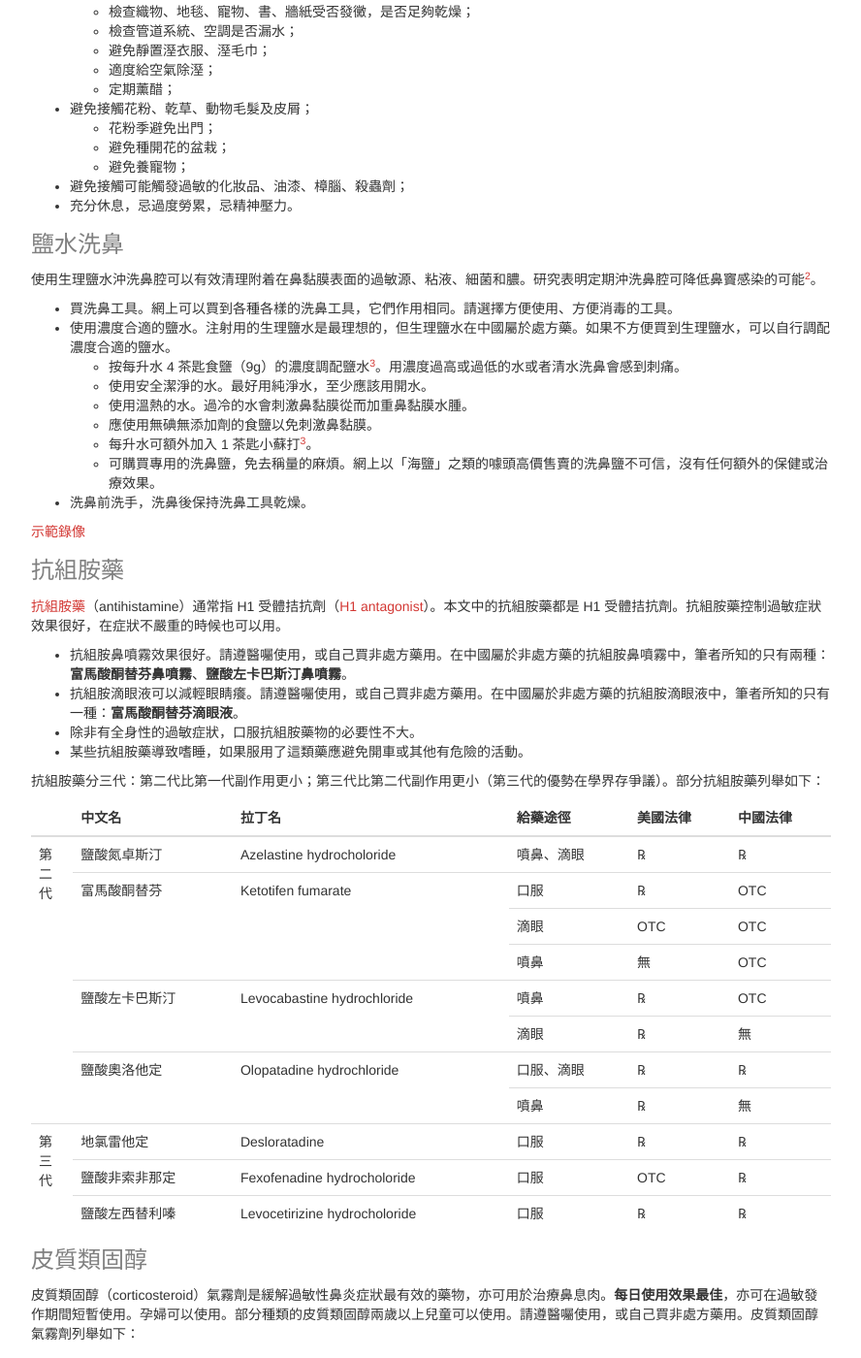
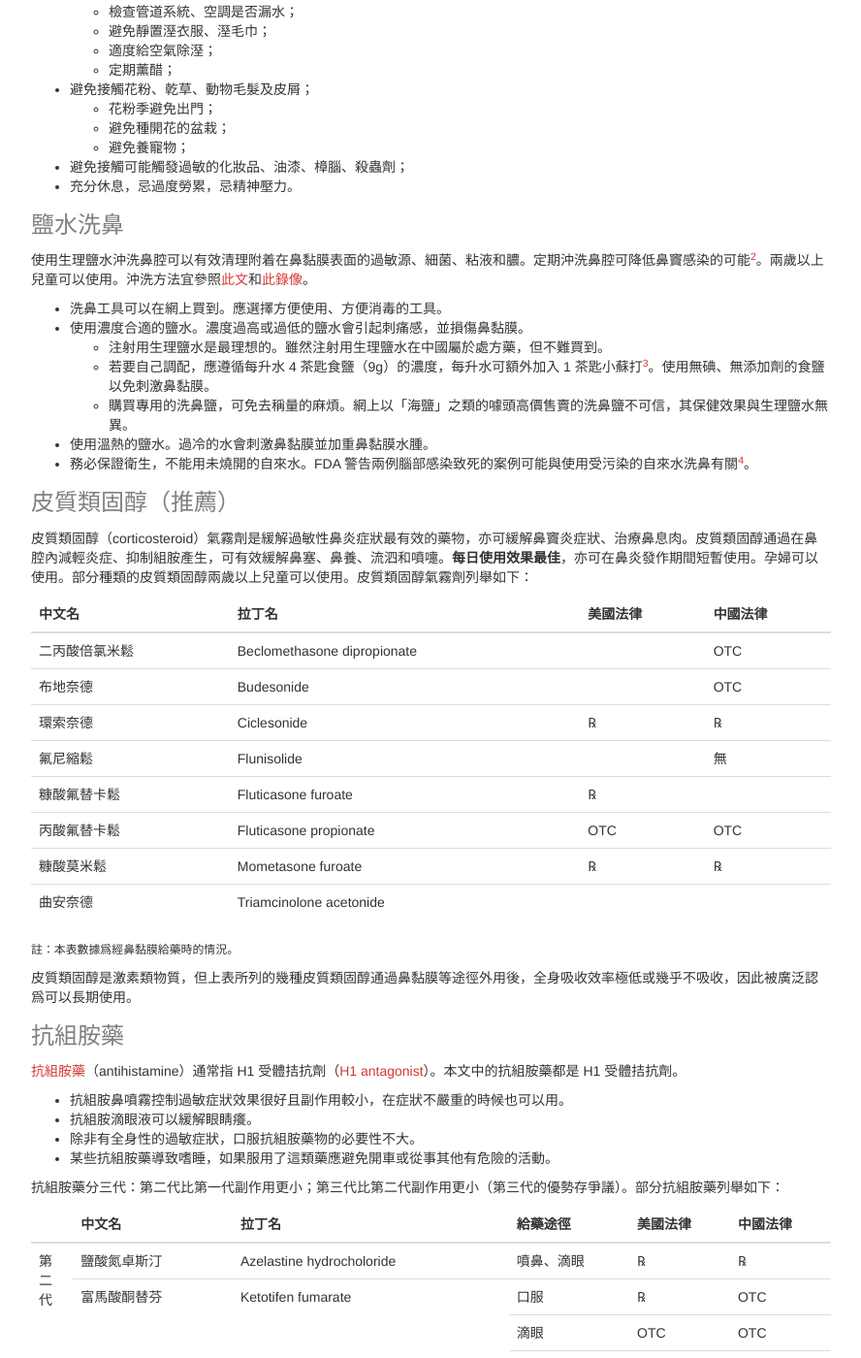
Before and after one commit to dancju/dancju.github.io, a Jekyll site: the page built from _posts/2016-11-05-allergic-rhinitis.md, in a window 1280 px wide and 1400 px high, scrolled down 1134 px. Shown: the whole window at 97% size, without its empty margins (338-1226 px from the left). Built offline with Jekyll 4.4.1, drawn with Linux system fonts in a browser that asks for light colours; nearby versions of some CDN libraries; a script that is not in the unit is left out; some of the changed text lies outside the part shown.

Commit message:
/Users/dan

```diff
--- a/_posts/2016-11-05-allergic-rhinitis.md
+++ b/_posts/2016-11-05-allergic-rhinitis.md
@@ -3,7 +3,7 @@ layout: post
 title: "過敏性鼻炎患者求生指南"
 ---
 
-本文全面總結了當前醫學界認可的過敏性鼻炎治療方法。作者 Daniel Zhou 是一個多年的鼻炎患者。由於作者沒有專業的生物或醫療背景，而且沒有給所有內容都標註參考文獻，所以文章謬誤不可避免。如果閣下有異議或疑問請給我留言或提 pull request。
+本文全面總結了當前醫學界認可的過敏性鼻炎治療方法。
 
 ## 成因
 
@@ -22,7 +22,7 @@ title: "過敏性鼻炎患者求生指南"
 接觸過敏源後立刻引發的症狀包括：
 
 - 鼻、口、眼、喉、皮膚癢；
-- 流清涕；
+- 流清水樣鼻涕；
 - 打噴嚏；
 - 流眼淚。
 
@@ -66,30 +66,46 @@ title: "過敏性鼻炎患者求生指南"
 
 ### 鹽水洗鼻
 
-使用生理鹽水沖洗鼻腔可以有效清理附着在鼻黏膜表面的過敏源、粘液、細菌和膿。研究表明定期沖洗鼻腔可降低鼻竇感染的可能[^rabago2002]。
+使用生理鹽水沖洗鼻腔可以有效清理附着在鼻黏膜表面的過敏源、細菌、粘液和膿。定期沖洗鼻腔可降低鼻竇感染的可能[^rabago2002]。兩歲以上兒童可以使用。沖洗方法宜參照[此文](http://zh.wikihow.com/%E4%BD%BF%E7%94%A8%E6%B4%97%E9%BC%BB%E5%A3%B6){:target="_blank"}和[此錄像](https://www.youtube.com/watch?v=I9cTqt2yPQE){:target="_blank"}。
 
-- 買洗鼻工具。網上可以買到各種各樣的洗鼻工具，它們作用相同。請選擇方便使用、方便消毒的工具。
-- 使用濃度合適的鹽水。注射用的生理鹽水是最理想的，但生理鹽水在中國屬於處方藥。如果不方便買到生理鹽水，可以自行調配濃度合適的鹽水。
-  - 按每升水 4 茶匙食鹽（9g）的濃度調配鹽水[^talbot1997]。用濃度過高或過低的水或者清水洗鼻會感到刺痛。
-  - 使用安全潔淨的水。最好用純淨水，至少應該用開水。
-  - 使用溫熱的水。過冷的水會刺激鼻黏膜從而加重鼻黏膜水腫。
-  - 應使用無碘無添加劑的食鹽以免刺激鼻黏膜。
-  - 每升水可額外加入 1 茶匙小蘇打[^talbot1997]。
-  - 可購買專用的洗鼻鹽，免去稱量的麻煩。網上以「海鹽」之類的噱頭高價售賣的洗鼻鹽不可信，沒有任何額外的保健或治療效果。
-- 洗鼻前洗手，洗鼻後保持洗鼻工具乾燥。
+- 洗鼻工具可以在網上買到。應選擇方便使用、方便消毒的工具。
+- 使用濃度合適的鹽水。濃度過高或過低的鹽水會引起刺痛感，並損傷鼻黏膜。
+  - 注射用生理鹽水是最理想的。雖然注射用生理鹽水在中國屬於處方藥，但不難買到。
+  - 若要自己調配，應遵循每升水 4 茶匙食鹽（9g）的濃度，每升水可額外加入 1 茶匙小蘇打[^talbot1997]。使用無碘、無添加劑的食鹽以免刺激鼻黏膜。
+  - 購買專用的洗鼻鹽，可免去稱量的麻煩。網上以「海鹽」之類的噱頭高價售賣的洗鼻鹽不可信，其保健效果與生理鹽水無異。
+- 使用溫熱的鹽水。過冷的水會刺激鼻黏膜並加重鼻黏膜水腫。
+- 務必保證衛生，不能用未燒開的自來水。FDA 警告兩例腦部感染致死的案例可能與使用受污染的自來水洗鼻有關[^fda]。
 
-[示範錄像](https://www.youtube.com/watch?v=I9cTqt2yPQE){:target="_blank"}
+### 皮質類固醇（推薦）
+
+皮質類固醇（corticosteroid）氣霧劑是緩解過敏性鼻炎症狀最有效的藥物，亦可緩解鼻竇炎症狀、治療鼻息肉。皮質類固醇通過在鼻腔內減輕炎症、抑制組胺產生，可有效緩解鼻塞、鼻養、流泗和噴嚏。**每日使用效果最佳**，亦可在鼻炎發作期間短暫使用。孕婦可以使用。部分種類的皮質類固醇兩歲以上兒童可以使用。皮質類固醇氣霧劑列舉如下：
+
+{:.table}
+| 中文名         | 拉丁名                      | 美國法律 | 中國法律 |
+| -              | -                           | -        | -        |
+| 二丙酸倍氯米鬆 | Beclomethasone dipropionate |          | OTC      |
+| 布地奈德       | Budesonide                  |          | OTC      |
+| 環索奈德       | Ciclesonide                 | ℞        | ℞        |
+| 氟尼縮鬆       | Flunisolide                 |          | 無       |
+| 糠酸氟替卡鬆   | Fluticasone furoate         | ℞        |          |
+| 丙酸氟替卡鬆   | Fluticasone propionate      | OTC      | OTC      |
+| 糠酸莫米鬆     | Mometasone furoate          | ℞        | ℞        |
+| 曲安奈德       | Triamcinolone acetonide     |          |          |
+
+<small>註：本表數據爲經鼻黏膜給藥時的情況。</small>
+
+皮質類固醇是激素類物質，但上表所列的幾種皮質類固醇通過鼻黏膜等途徑外用後，全身吸收效率極低或幾乎不吸收，因此被廣泛認爲可以長期使用。
 
 ### 抗組胺藥
 
-[抗組胺藥](https://zh.wikipedia.org/wiki/%E6%8A%97%E7%B5%84%E7%B9%94%E8%83%BA%E8%97%A5){:target="_blank"}（antihistamine）通常指 H1 受體拮抗劑（[H1 antagonist](https://en.wikipedia.org/wiki/H1_antagonist){:target="_blank"}）。本文中的抗組胺藥都是 H1 受體拮抗劑。抗組胺藥控制過敏症狀效果很好，在症狀不嚴重的時候也可以用。
+[抗組胺藥](https://zh.wikipedia.org/wiki/%E6%8A%97%E7%B5%84%E7%B9%94%E8%83%BA%E8%97%A5){:target="_blank"}（antihistamine）通常指 H1 受體拮抗劑（[H1 antagonist](https://en.wikipedia.org/wiki/H1_antagonist){:target="_blank"}）。本文中的抗組胺藥都是 H1 受體拮抗劑。
 
-- 抗組胺鼻噴霧效果很好。請遵醫囑使用，或自己買非處方藥用。在中國屬於非處方藥的抗組胺鼻噴霧中，筆者所知的只有兩種：**富馬酸酮替芬鼻噴霧**、**鹽酸左卡巴斯汀鼻噴霧**。
-- 抗組胺滴眼液可以減輕眼睛癢。請遵醫囑使用，或自己買非處方藥用。在中國屬於非處方藥的抗組胺滴眼液中，筆者所知的只有一種：**富馬酸酮替芬滴眼液**。
+- 抗組胺鼻噴霧控制過敏症狀效果很好且副作用較小，在症狀不嚴重的時候也可以用。
+- 抗組胺滴眼液可以緩解眼睛癢。
 - 除非有全身性的過敏症狀，口服抗組胺藥物的必要性不大。
-- 某些抗組胺藥導致嗜睡，如果服用了這類藥應避免開車或其他有危險的活動。
+- 某些抗組胺藥導致嗜睡，如果服用了這類藥應避免開車或從事其他有危險的活動。
 
-抗組胺藥分三代：第二代比第一代副作用更小；第三代比第二代副作用更小（第三代的優勢在學界存爭議）。部分抗組胺藥列舉如下：
+抗組胺藥分三代：第二代比第一代副作用更小；第三代比第二代副作用更小（第三代的優勢存爭議）。部分抗組胺藥列舉如下：
 
 <table class="table">
   <thead>
@@ -172,26 +188,6 @@ title: "過敏性鼻炎患者求生指南"
   </tbody>
 </table>
 
-### 皮質類固醇
-
-皮質類固醇（corticosteroid）氣霧劑是緩解過敏性鼻炎症狀最有效的藥物，亦可用於治療鼻息肉。**每日使用效果最佳**，亦可在過敏發作期間短暫使用。孕婦可以使用。部分種類的皮質類固醇兩歲以上兒童可以使用。請遵醫囑使用，或自己買非處方藥用。皮質類固醇氣霧劑列舉如下：
-
-{:.table}
-| 中文名         | 拉丁名                      | 美國法律 | 中國法律 | 生物利用度 |
-| -              | -                           | -        | -        |
-| 二丙酸倍氯米鬆 | Beclomethasone dipropionate |          | OTC      |
-| 布地奈德       | Budesonide                  |          | OTC      |
-| 環索奈德       | Ciclesonide                 | ℞        | ℞        |
-| 氟尼縮鬆       | Flunisolide                 |          | 無       |
-| 糠酸氟替卡鬆   | Fluticasone furoate         | ℞        |          | 0.51% |
-| 丙酸氟替卡鬆   | Fluticasone propionate      | OTC      | OTC      | 0.51% |
-| 糠酸莫米鬆     | Mometasone furoate          | ℞        | ℞        |
-| 曲安奈德       | Triamcinolone acetonide     |          |          |
-
-<small>註：本表數據爲經鼻黏膜給藥時的情況。</small>
-
-皮質類固醇是激素類物質，但上表所列的幾種皮質類固醇通過鼻黏膜等途徑外用後，全身吸收效率極低或幾乎不吸收，因此被醫學界廣泛認爲可以安全地長期使用。
-
 ### 色甘酸鈉
 
 色甘酸鈉（sodium cromoglicate 或 cromolyn sodium）可抑制肥大細胞釋放組胺，從而控制過敏症狀。色甘酸鈉鼻噴霧在美國是 OTC 藥，但筆者沒有在國內找到色甘酸鈉鼻噴霧，只找到了用於治療哮喘的色甘酸鈉吸入劑和用於治療過敏性結膜炎的色甘酸鈉滴眼液，所以沒有多做瞭解。
@@ -202,7 +198,7 @@ title: "過敏性鼻炎患者求生指南"
 
 ### 減充血劑（慎用）
 
-減充血劑（decongestant）鼻噴霧可減輕鼻塞。一旦停藥，鼻塞會反彈得更嚴重。不可連用超過三天至七天，過量使用會引起藥物性鼻炎（比過敏性鼻炎更慘）[^ramey2006]。若要使用，應嚴格遵醫囑用藥。常見的減充血劑有：
+減充血劑（decongestant）鼻噴霧可減輕鼻塞。一旦停藥，鼻塞會反彈得更嚴重。不可連用超過三天至七天，過量使用會引起藥物性鼻炎（比過敏性鼻炎更痛苦）[^ramey2006]。若要使用，應嚴格遵醫囑。常見的減充血劑有：
 
 {:.table}
 | 中文名         | 拉丁名                       | 美國法律 | 中國法律 | 備註             |
@@ -210,7 +206,7 @@ title: "過敏性鼻炎患者求生指南"
 | 麻黃鹼         | Ephedrine                    |
 | 左旋甲基苯丙胺 | Levomethamphetamine          | 管制藥品 | 精神藥品 | 冰毒的一種       |
 | 鹽酸萘甲唑啉   | Naphazoline hydrocholoride   |          |          | 易引起藥物性鼻炎 |
-| 鹽酸羥甲唑啉   | Oxymetazoline hydrocholoride | OTC      |
+| 鹽酸羥甲唑啉   | Oxymetazoline hydrocholoride | OTC      | OTC
 | 去氧腎上腺素   | Phenylephrine                | OTC      |
 | 苯丙醇胺       | Phenylpropanolamine          | 禁用     |          | 易引起中風       |
 | 丙己君         | Propylhexedrine              | OTC      | 精神藥品 |
@@ -218,11 +214,11 @@ title: "過敏性鼻炎患者求生指南"
 | 辛弗林         | Synephrine                   |
 | 四唑啉         | Tetryzoline                  |
 | 曲馬唑啉       | Tramazoline                  |
-| 賽洛唑啉       | Xylometazoline               | OTC      |
+| 賽洛唑啉       | Xylometazoline               | OTC      | OTC
 
 ## 變應原免疫治療
 
-變應原免疫治療（allergen immunotherapy，AIT）（未完成）
+變應原免疫治療（allergen immunotherapy，AIT）
 
 ### 皮下注射免疫治療
 
@@ -232,12 +228,15 @@ title: "過敏性鼻炎患者求生指南"
 
 ## 替代療法／偏方
 
+### 益生菌
+
 ### 針灸治療
 
 調研認爲，目前的研究無法充分證明針刺和艾灸對過敏性鼻炎的療效。[^xiao2009] [^terr2004]針刺對某些常年性過敏性鼻炎（perennial allergic rhinitis，PAR）患者可能有效，需要更多實驗樣本以進一步論證針刺對過敏性鼻炎的效果。[^witt2010]
 
 ## 參考文獻
 
+[^fda]: [Is Rinsing Your Sinuses Safe?](http://www.fda.gov/ForConsumers/ConsumerUpdates/ucm316375.htm){:target="_blank"}
 [^rabago2002]: Rabago, David, et al. "Efficacy of daily hypertonic saline nasal irrigation among patients with sinusitis: a randomized controlled trial." Journal of Family Practice 51.12 (2002): 1049-1055.
 [^ramey2006]: Ramey, J. T., E. Bailen, and R. F. Lockey. "Rhinitis medicamentosa." Journal of Investigational Allergology and Clinical Immunology 16.3 (2006): 148.
 [^rodrigo2006]: Rodrigo, Gustavo J., and Anahi Yañez. "The role of antileukotriene therapy in seasonal allergic rhinitis: a systematic review of randomized trials." Annals of Allergy, Asthma & Immunology 96.6 (2006): 779-786.
```
Also changed, not shown: _posts/2015-10-21-plantuml.md (added, +44 -0 lines), _posts/2015-10-21-software-documentation-with-plantuml.md (deleted, +0 -44 lines).
